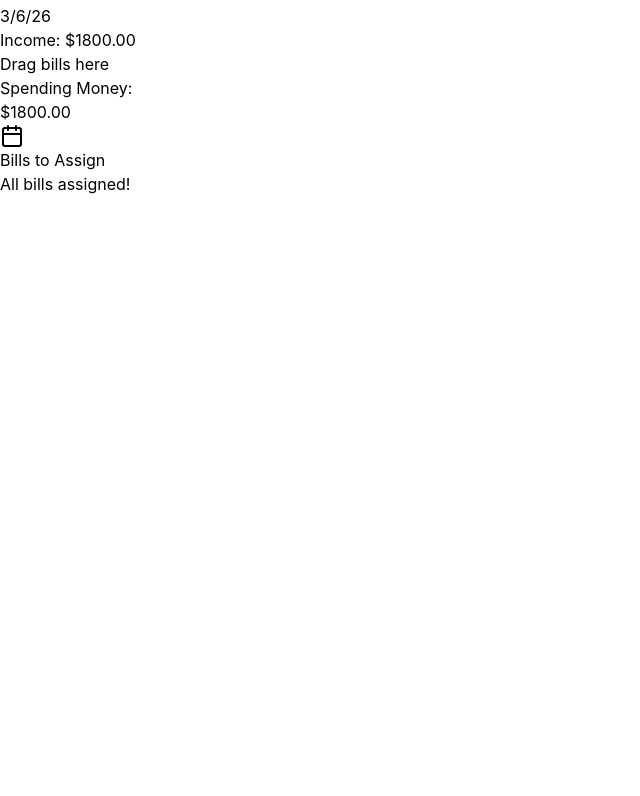
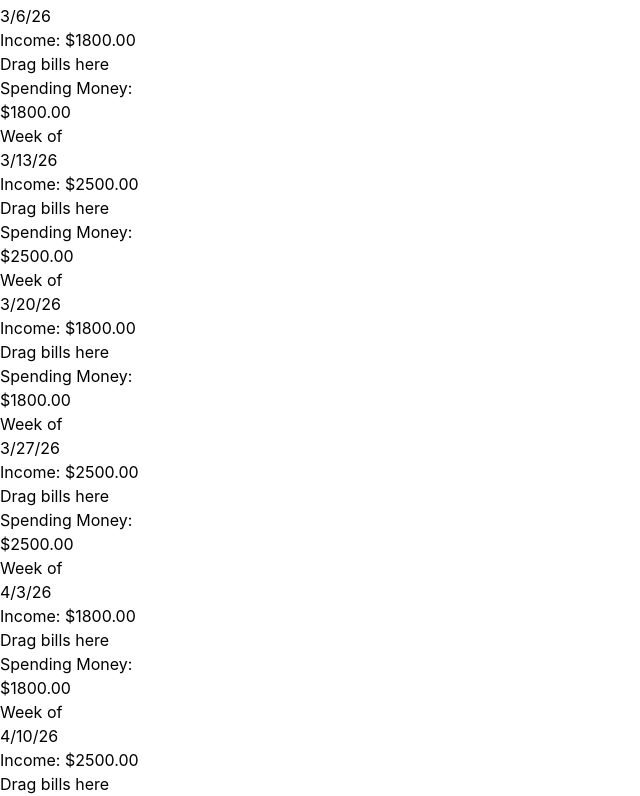
Before and after one commit to voy509/Week-9-, a React (Vite) app: page / in a window 1280 px wide. Shown: the part 1964-2760 px from the top of the page, without its empty margins (0-640 px from the left). Before the commit the page ends 2160 px from the top, so only its background shows below. Built offline with nearby package versions, Linux system fonts and the light colour scheme.

Commit message:
Generate dynamic weeks: 4 past + 52 future weeks based on current date

```diff
--- a/src/components/WeeklyBudgetPlanner.jsx
+++ b/src/components/WeeklyBudgetPlanner.jsx
@@ -2,27 +2,62 @@ import React, { useState, useEffect } from 'react';
 import { Calendar, AlertCircle, Trash2 } from 'lucide-react';
 import storage from '../utils/storage';
 
+// Helper function to get the most recent Friday from a given date
+const getMostRecentFriday = (date) => {
+  const d = new Date(date);
+  const day = d.getDay();
+  const diff = day >= 5 ? day - 5 : day + 2; // 5 = Friday
+  d.setDate(d.getDate() - diff);
+  d.setHours(0, 0, 0, 0);
+  return d;
+};
+
+// Helper function to format date as M/D/YY
+const formatDate = (date) => {
+  const month = date.getMonth() + 1;
+  const day = date.getDate();
+  const year = String(date.getFullYear()).slice(-2);
+  return `${month}/${day}/${year}`;
+};
+
+// Generate weeks: 4 past weeks + 52 future weeks = 56 total
+const generateWeeks = (incomeX, incomeY) => {
+  const today = new Date();
+  const mostRecentFriday = getMostRecentFriday(today);
+
+  // Start 4 weeks before the most recent Friday
+  const startDate = new Date(mostRecentFriday);
+  startDate.setDate(startDate.getDate() - (4 * 7));
+
+  const weeks = [];
+  for (let i = 0; i < 56; i++) {
+    const weekDate = new Date(startDate);
+    weekDate.setDate(weekDate.getDate() + (i * 7));
+
+    weeks.push({
+      id: i + 1,
+      friday: formatDate(weekDate),
+      income: i % 2 === 0 ? incomeX : incomeY
+    });
+  }
+
+  return weeks;
+};
+
 const WeeklyBudgetPlanner = () => {
-  const [weeks, setWeeks] = useState([
-    { id: 1, friday: '12/19/25', income: 2500 },
-    { id: 2, friday: '12/26/25', income: 1800 },
-    { id: 3, friday: '1/2/26', income: 2500 },
-    { id: 4, friday: '1/9/26', income: 1800 },
-    { id: 5, friday: '1/16/26', income: 2500 },
-    { id: 6, friday: '1/23/26', income: 1800 },
-    { id: 7, friday: '1/30/26', income: 2500 },
-    { id: 8, friday: '2/6/26', income: 1800 },
-    { id: 9, friday: '2/13/26', income: 2500 },
-    { id: 10, friday: '2/20/26', income: 1800 },
-    { id: 11, friday: '2/27/26', income: 2500 },
-    { id: 12, friday: '3/6/26', income: 1800 },
-  ]);
+  const [incomeAmountX, setIncomeAmountX] = useState(2500);
+  const [incomeAmountY, setIncomeAmountY] = useState(1800);
+  const [weeks, setWeeks] = useState(() => generateWeeks(2500, 1800));
 
   const [masterBills, setMasterBills] = useState([]);
 
-  const [assignedBills, setAssignedBills] = useState({
-    1: [], 2: [], 3: [], 4: [], 5: [], 6: [],
-    7: [], 8: [], 9: [], 10: [], 11: [], 12: [],
+  // Initialize assignedBills dynamically based on weeks
+  const [assignedBills, setAssignedBills] = useState(() => {
+    const initial = {};
+    for (let i = 1; i <= 56; i++) {
+      initial[i] = [];
+    }
+    return initial;
   });
 
   const [unassignedBills, setUnassignedBills] = useState([]);
@@ -34,8 +69,6 @@ const WeeklyBudgetPlanner = () => {
   const [showIncomeSetup, setShowIncomeSetup] = useState(false);
   const [editingBill, setEditingBill] = useState(null);
   const [newBillForm, setNewBillForm] = useState({ name: '', amount: '', dueDay: '' });
-  const [incomeAmountX, setIncomeAmountX] = useState(2500);
-  const [incomeAmountY, setIncomeAmountY] = useState(1800);
   const [isInitialLoad, setIsInitialLoad] = useState(true);
 
   // Load saved data on mount
@@ -46,6 +79,7 @@ const WeeklyBudgetPlanner = () => {
         const savedMasterBills = await storage.get('masterBills');
         const savedAssignedBills = await storage.get('assignedBills');
         const savedUnassignedBills = await storage.get('unassignedBills');
+        const savedIncomeAmounts = await storage.get('incomeAmounts');
 
         if (savedMasterBills) {
           console.log('Loaded masterBills:', savedMasterBills);
@@ -56,6 +90,13 @@ const WeeklyBudgetPlanner = () => {
         }
         if (savedUnassignedBills) {
           setUnassignedBills(JSON.parse(savedUnassignedBills.value));
+        }
+        if (savedIncomeAmounts) {
+          const { amountX, amountY } = JSON.parse(savedIncomeAmounts.value);
+          setIncomeAmountX(amountX);
+          setIncomeAmountY(amountY);
+          // Regenerate weeks with loaded income amounts
+          setWeeks(generateWeeks(amountX, amountY));
         }
       } catch (error) {
         console.error('Error loading data:', error);
@@ -662,14 +703,11 @@ const WeeklyBudgetPlanner = () => {
                   type="button"
                   onClick={(e) => {
                     e.preventDefault();
-                    console.log('Button clicked!');
+                    console.log('Applying income pattern:', incomeAmountX, incomeAmountY);
 
                     try {
-                      console.log('Starting inline pattern application');
-                      const updatedWeeks = weeks.map((week, index) => ({
-                        ...week,
-                        income: index % 2 === 0 ? incomeAmountX : incomeAmountY
-                      }));
+                      // Regenerate all weeks with new income amounts
+                      const updatedWeeks = generateWeeks(incomeAmountX, incomeAmountY);
                       setWeeks(updatedWeeks);
                       alert('Income pattern applied!');
                     } catch (error) {
```
